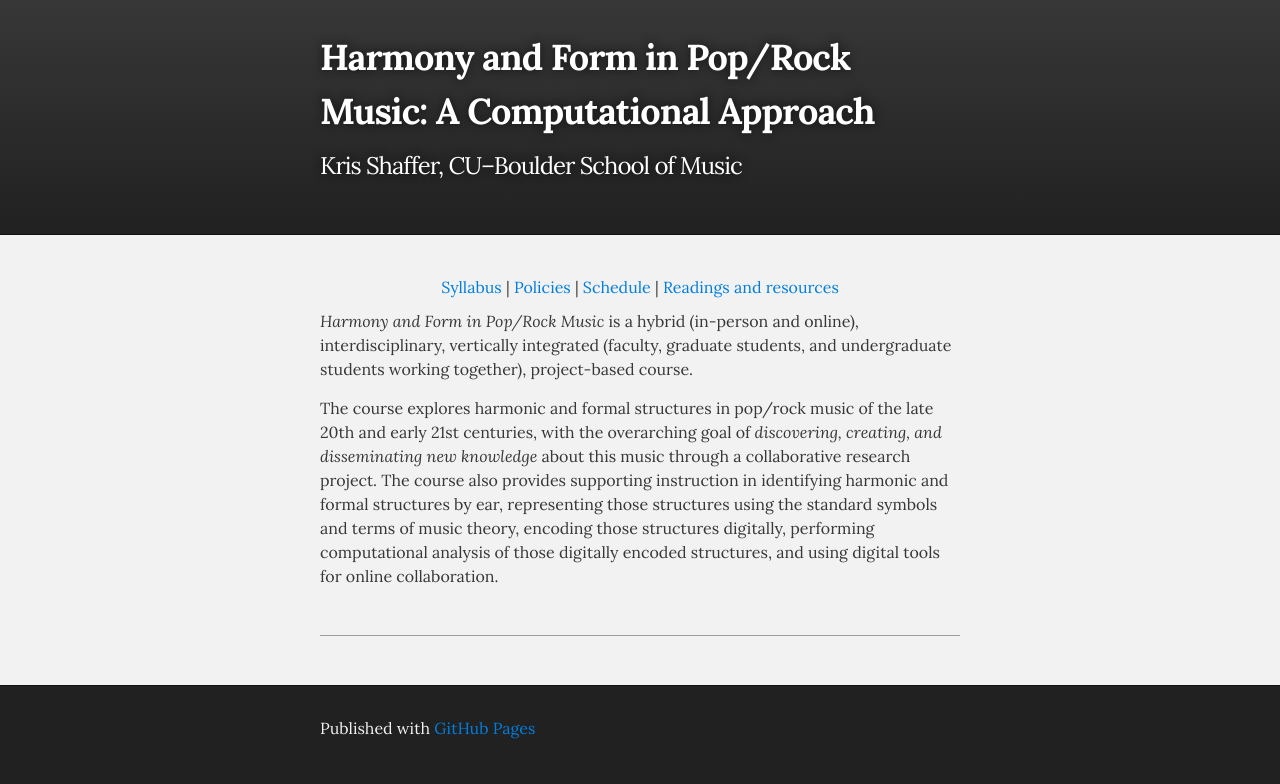
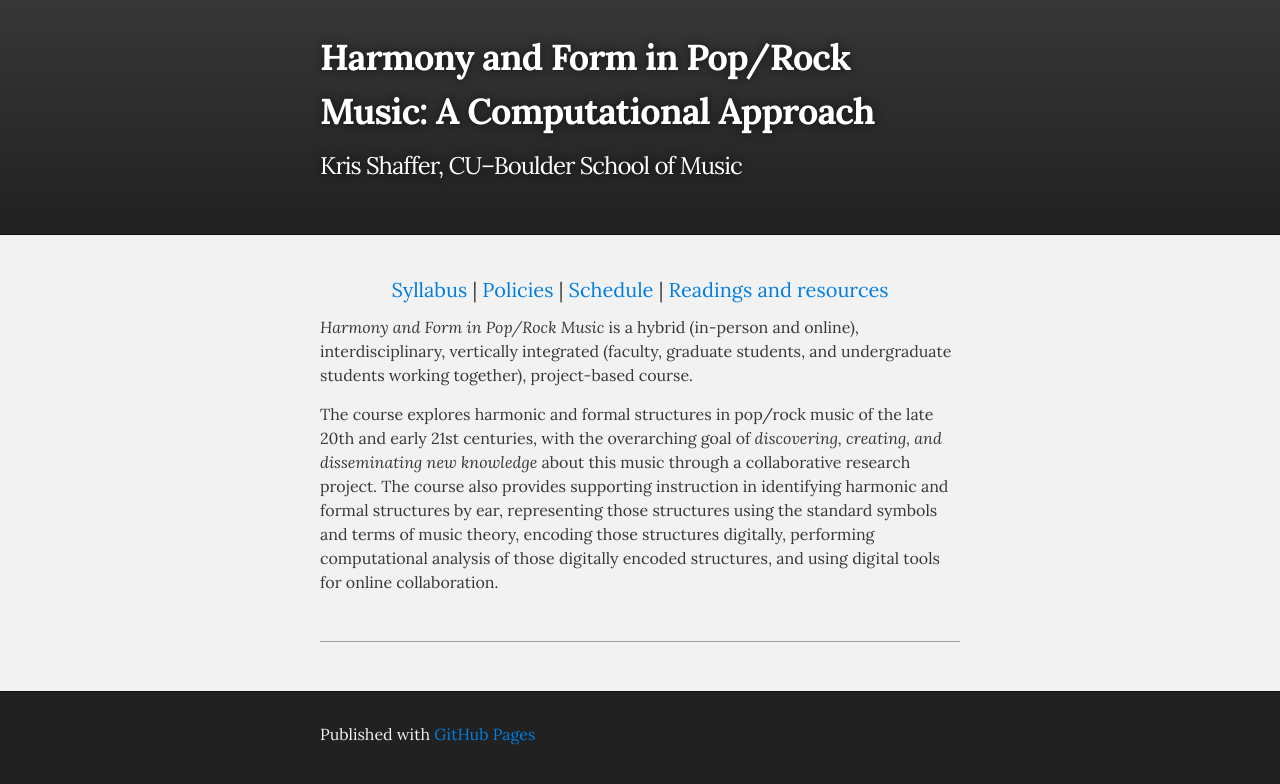
Before and after one commit to kshaffer/corpusmusic, a Jekyll site: the page built from index.md, in a window 1280 px wide. Shown: the top 784 px of the page. Built offline with Jekyll 4.4.1, drawn with Linux system fonts in a browser that asks for light colours; Markdown is read by kramdown in place of the engine named in the settings.

Commit message:
index update

```diff
--- a/index.md
+++ b/index.md
@@ -4,7 +4,7 @@ title: Harmony and Form in Pop/Rock Music&#58; A Computational Approach, CU–Bo
 author: Kris Shaffer
 ---
 
-<div style="text-align: center">
+<div style="text-align: center; font-size: 1.25em">
 <a href="./syllabus.html">Syllabus</a> | <a href="./policies.html">Policies</a> | <a href="./schedule.html">Schedule</a> | <a href="./readings.html">Readings and resources</a>
 </div>
 
```
